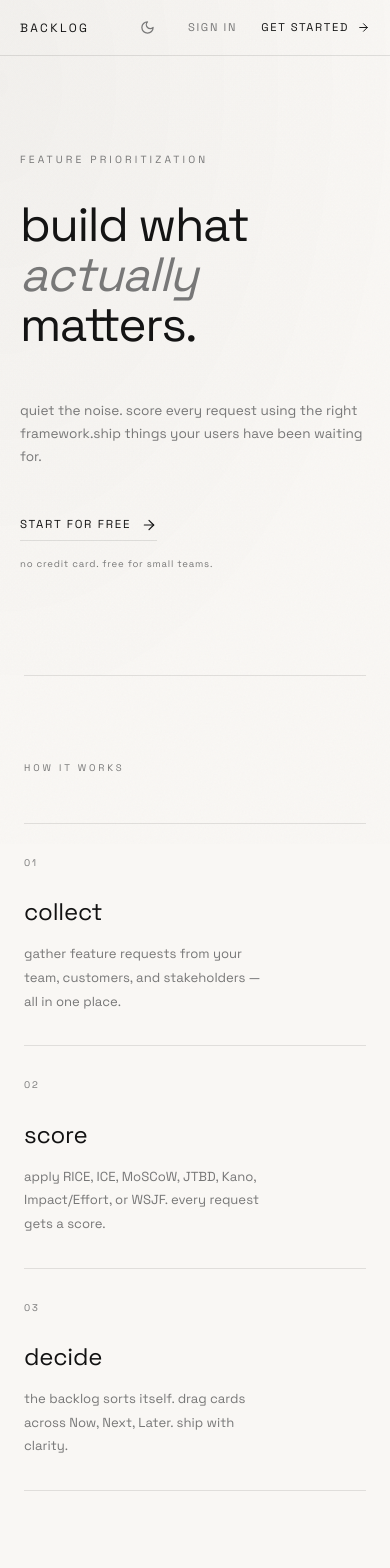
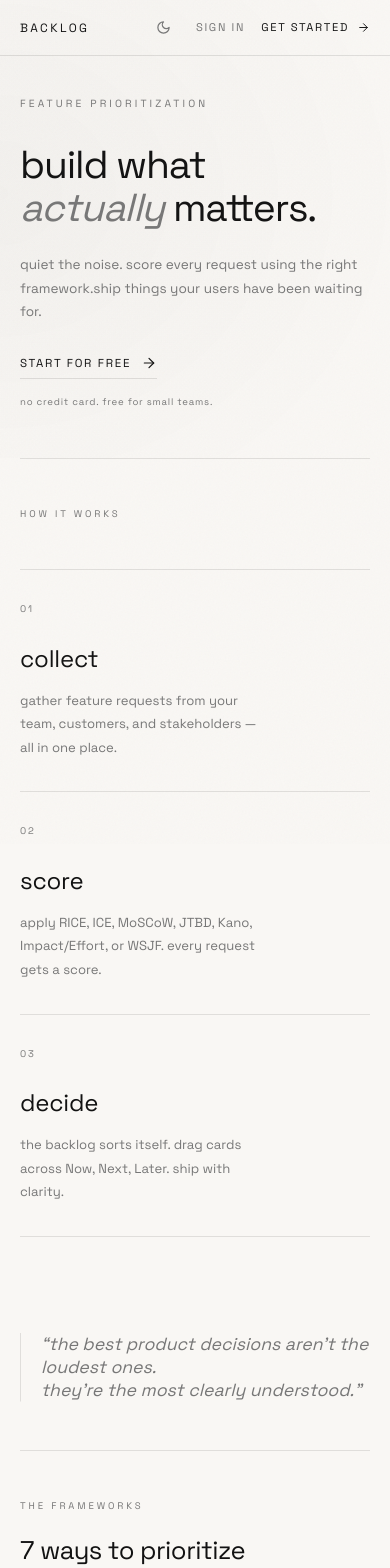
Before and after one commit to arrjunn/Backlog_The-Ultimate-Feature-Prioritizer, a Next.js app: page / in a window 390 px wide. Shown: the top 1568 px of the page. Built offline with nearby package versions, Linux system fonts and the light colour scheme; a web font is replaced by a local one.

Commit message:
fix: restore animations, text visibility, responsive layout, remove CSS/JS conflict

```diff
--- a/app/globals.css
+++ b/app/globals.css
@@ -673,115 +673,9 @@
     color: var(--lp-text);
 }
 
-/* ─── Scroll-driven reveal ─── */
-[data-animate] {
-    opacity: 0;
-    transition-property: transform, opacity, clip-path;
-    transition-duration: 800ms;
-    transition-timing-function: cubic-bezier(0.22, 1, 0.36, 1);
-}
-
-[data-animate].revealed {
-    opacity: 1;
-}
-
-[data-animate="up"] {
-    transform: translateY(40px);
-}
-
-[data-animate="up"].revealed {
-    transform: translateY(0);
-}
-
-[data-animate="down"] {
-    transform: translateY(-40px);
-}
-
-[data-animate="down"].revealed {
-    transform: translateY(0);
-}
-
-[data-animate="left"] {
-    transform: translateX(-50px);
-}
-
-[data-animate="left"].revealed {
-    transform: translateX(0);
-}
-
-[data-animate="right"] {
-    transform: translateX(50px);
-}
-
-[data-animate="right"].revealed {
-    transform: translateX(0);
-}
-
-[data-animate="scale"] {
-    transform: scaleX(0);
-}
-
-[data-animate="scale"].revealed {
-    transform: scaleX(1);
-}
-
-[data-animate="clip"] {
-    clip-path: inset(0 100% 0 0);
-}
-
-[data-animate="clip"].revealed {
-    clip-path: inset(0 0 0 0);
-}
-
-[data-animate="flip"] {
-    transform: perspective(600px) rotateX(-20deg);
-    transform-origin: center top;
-}
-
-[data-animate="flip"].revealed {
-    transform: perspective(600px) rotateX(0);
-}
-
-/* delay helpers */
-[data-delay="0"] {
-    transition-delay: 0ms;
-}
-
-[data-delay="80"] {
-    transition-delay: 80ms;
-}
-
-[data-delay="120"] {
-    transition-delay: 120ms;
-}
-
-[data-delay="200"] {
-    transition-delay: 200ms;
-}
-
-[data-delay="300"] {
-    transition-delay: 300ms;
-}
-
-[data-delay="350"] {
-    transition-delay: 350ms;
-}
-
-[data-delay="500"] {
-    transition-delay: 500ms;
-}
-
-[data-delay="550"] {
-    transition-delay: 550ms;
-}
-
-[data-delay="600"] {
-    transition-delay: 600ms;
-}
-
-[data-delay="750"] {
-    transition-delay: 750ms;
-}
+/* ─── Scroll-driven reveal ───
+   NOTE: JS (useScrollReveal) handles opacity/transform/transitions inline.
+   Do NOT set opacity:0 here — it hides content before JS hydrates. */
 
 /* ─── Landing Page Responsive ─── */
 @media (max-width: 640px) {
@@ -790,20 +684,85 @@
         height: 56px;
     }
 
+    .lp-nav-links {
+        gap: 1rem;
+    }
+
     .lp-hero {
-        padding: 7rem 1.25rem 4rem;
-        min-height: 80vh;
+        padding: 6rem 1.25rem 3rem;
+        min-height: auto;
+    }
+
+    .lp-hero-heading {
+        font-size: clamp(2.2rem, 10vw, 3.5rem);
+        line-height: 1.1;
+    }
+
+    .lp-hero-sub {
+        font-size: 0.85rem;
+        margin-top: 1.5rem;
     }
 
     .lp-hero-cta {
         flex-direction: column;
         align-items: flex-start;
         gap: 1rem;
+        margin-top: 2rem;
+    }
+
+    .lp-section {
+        padding: 3rem 1.25rem;
+    }
+
+    .lp-section-heading {
+        font-size: clamp(1.6rem, 6vw, 2.5rem);
+    }
+
+    .lp-quote-section {
+        padding: 3rem 1.25rem;
+    }
+
+    .lp-blockquote {
+        font-size: clamp(1.1rem, 4vw, 1.6rem);
+        padding-left: 1.25rem;
+    }
+
+    .lp-rice-section {
+        grid-template-columns: 1fr;
+        gap: 2rem;
+    }
+
+    .lp-rice-left {
+        position: static;
+    }
+
+    .lp-formula-card {
+        padding: 1.5rem;
+    }
+
+    .lp-cta-section {
+        padding: 4rem 1.25rem;
+    }
+
+    .lp-cta-heading {
+        font-size: clamp(2rem, 8vw, 3.5rem);
     }
 
     .lp-footer {
         flex-direction: column;
         text-align: center;
+        gap: 0.75rem;
+        padding: 1.5rem 1.25rem;
+    }
+
+    .lp-footer-nav {
+        flex-wrap: wrap;
+        justify-content: center;
+        gap: 1rem;
+    }
+
+    .lp-rule {
+        margin: 0 1.25rem;
     }
 }
 
--- a/hooks/useAnimations.ts
+++ b/hooks/useAnimations.ts
@@ -280,7 +280,7 @@
                 left: ${x - size / 2}px;
                 top: ${y - size / 2}px;
                 border-radius: 50%;
-                background: radial-gradient(circle, rgba(181,101,43,0.3) 0%, transparent 70%);
+                background: radial-gradient(circle, rgba(255,215,0,0.2) 0%, transparent 70%);
                 transform: scale(0);
                 animation: ripple-expand 600ms cubic-bezier(0.22, 1, 0.36, 1) forwards;
                 pointer-events: none;
@@ -313,8 +313,7 @@
         children.forEach((child, i) => {
             child.style.opacity = '0'
             child.style.transform = 'translateY(40px) scale(0.95)'
-            child.style.filter = 'blur(3px)'
-            child.style.transition = `all 600ms cubic-bezier(0.22, 1, 0.36, 1) ${i * staggerMs}ms`
+            child.style.transition = `opacity 600ms cubic-bezier(0.22, 1, 0.36, 1) ${i * staggerMs}ms, transform 600ms cubic-bezier(0.22, 1, 0.36, 1) ${i * staggerMs}ms`
         })
 
         const observer = new IntersectionObserver(
@@ -323,7 +322,6 @@
                     children.forEach((child) => {
                         child.style.opacity = '1'
                         child.style.transform = 'translateY(0) scale(1)'
-                        child.style.filter = 'blur(0)'
                     })
                     observer.unobserve(container)
                 }
```
